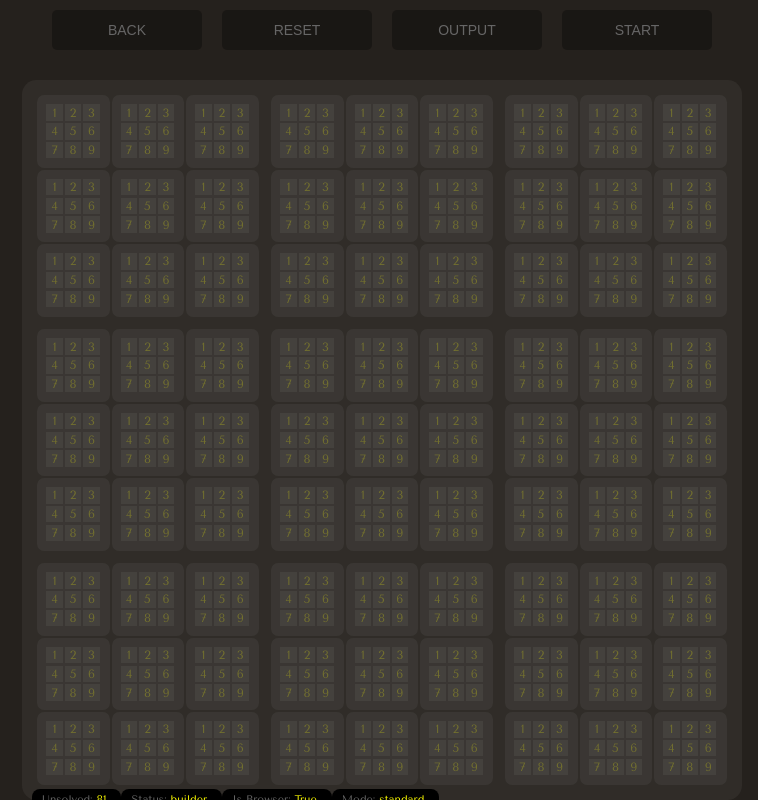
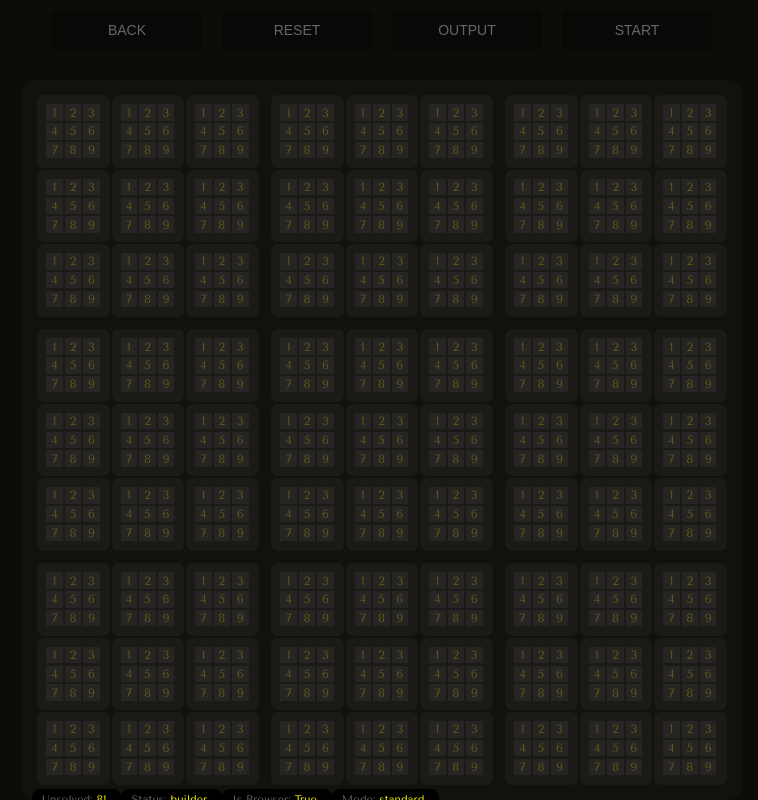
Before and after one commit to moggsterb/dokku, a Next.js app: page /builder in a window 1280 px wide. Shown: the whole page, without its empty margins (258-1016 px from the left). Built offline with nearby package versions, Linux system fonts and the light colour scheme; a web font is replaced by a local one.

Commit message:
Color styling

```diff
--- a/src/app/globals.scss
+++ b/src/app/globals.scss
@@ -7,47 +7,40 @@ body {
 }
 
 :root {
-  --main-fg: rgb(255, 255, 255);
-  --main-bg: rgb(37, 33, 29);
-  /* --background-rgb: 80, 0, 0; */
+  --main-fg: #6e6f6c;
+  --main-bg: #0d0c09;
 
   --grid-size: 360px;
   --cell-value-size: 40px;
 
-  --grid-bg: rgb(255, 255, 255, 0.05);
-  --cell-bg: rgb(255, 255, 255, 0.05);
-  --cell-fg: rgb(181, 108, 39);
-  --cell-preset-bg: rgb(255, 255, 255, 0.1);
-  --cell-preset-fg: rgb(144, 144, 144);
-  --cell-active-bg: rgb(228, 129, 30);
-  --cell-active-fg: rgb(255, 229, 202);
+  --grid-bg: #ffffff06; // grid background
 
-  --solve-all-bg: rgb(103, 200, 29);
-  --solve-block-bg: rgb(200, 75, 29);
-  --solve-column-bg: rgb(200, 126, 29);
-  --solve-row-bg: rgb(191, 200, 29);
-  --solve-single-bg: rgb(29, 183, 200);
+  --cell-bg: #ffffff09; // cell background
+  --cell-fg: #d2d2d2;
 
-  --solve-all-bga: rgba(103, 200, 29, 0.5);
-  --solve-block-bga: rgba(200, 75, 29, 0.5);
-  --solve-column-bga: rgba(200, 126, 29, 0.5);
-  --solve-row-bga: rgba(191, 200, 29, 0.5);
-  --solve-single-bga: rgba(29, 183, 200, 0.5);
+  --cell-preset-bg: #ffffff1a;
+  --cell-preset-fg: #424242;
 
-  --cell-solve-scan-bg: rgba(10, 125, 33, 0.595);
-  --cell-solve-scan-fg: rgb(101, 254, 96);
+  --cell-active-bg: #1d1c1c27;
+  --cell-active-fg: #ffe5ca;
 
-  --cell-solve-single-bg: rgba(104, 107, 188, 0.395);
-  --cell-solve-single-fg: rgb(51, 137, 203);
+  --cell-all: #67c81d;
+  --cell-block: #c84b1d;
+  --cell-column: #b4711a;
+  --cell-row: #bfc81d;
+  --cell-single: #1db7c8;
 
-  --cell-connected-block-bg: rgb(228, 129, 30, 0.3);
-  --cell-connected-block-fg: rgb(255, 229, 202, 0.4);
-  --cell-connected-bg: rgb(228, 129, 30, 0.2);
-  --cell-connected-fg: rgb(255, 229, 202, 0.3);
-  --cell-lit-bg: rgba(0, 96, 96, 0.2);
-  --cell-lit-fg: rgba(0, 96, 96, 1);
-  --cell-lit-preset-bg: rgb(0, 96, 96, 0.5);
-  --cell-lit-preset-fg: rgba(92, 232, 232);
+  --cell-all-off: #67c81d6d;
+  --cell-block-off: #c84b1d6d;
+  --cell-column-off: #c87e1d6d;
+  --cell-row-off: #bfc81d6d;
+  --cell-single-off: #1db7c86d;
+
+  --cell-barred-bg: #430808;
+  --cell-barred-fg: #c33a10;
+
+  --cell-barred-bg: #130303;
+  --cell-barred-fg: #2f2f2f;
 }
 
 /* Medium devices (tablets, 640px and up) */
@@ -144,147 +137,6 @@ body {
   padding: 20px;
 }
 
-// .grid {
-//   background-color: var(--grid-bg);
-//   width: var(--grid-size);
-//   height: var(--grid-size);
-//   display: flex;
-//   flex-direction: row;
-//   flex-wrap: wrap;
-//   padding: var(--grid-padding);
-//   border-radius: var(--grid-padding);
-// }
-
-.cell {
-  // width: var(--cell-size);
-  // height: var(--cell-size);
-  // padding: 1px;
-  // display: flex;
-
-  // &.row-3,
-  // &.row-6 {
-  //   margin-top: var(--grid-gutter);
-  // }
-
-  // &.col-3,
-  // &.col-6 {
-  //   margin-left: var(--grid-gutter);
-  // }
-
-  &__inner {
-    // display: flex;
-    // flex: 1;
-    // height: 100%;
-    // justify-content: center;
-    // align-items: center;
-    // background: var(--cell-bg);
-    // transition: background 0.25s ease-in;
-    // border-radius: var(--cell-radius);
-
-    &.lit {
-      background-color: var(--cell-lit-bg);
-      color: var(--cell-lit-fg);
-
-      &.preset {
-        background-color: var(--cell-lit-preset-bg);
-        color: var(--cell-lit-preset-fg);
-      }
-    }
-
-    // &.active {
-    //   background-color: var(--cell-active-bg);
-    // }
-
-    &.focus {
-      background-color: yellow;
-    }
-
-    &.preset {
-      background-color: var(--cell-preset-bg);
-      color: var(--cell-preset-fg);
-    }
-
-    // &.can-activate {
-    //   cursor: pointer;
-    // }
-  }
-
-  // &__value,
-  // &__solveable {
-  //   font-size: var(--cell-value-size);
-  //   -webkit-user-select: none;
-  //   -ms-user-select: none;
-  //   user-select: none;
-  // }
-
-  &__solveable {
-    // background-color: rgb(31, 86, 31);
-    // color: rgb(178, 224, 178);
-    // width: 80%;
-    // height: 80%;
-    // border-radius: 25%;
-    // display: flex;
-    // justify-content: center;
-    // align-items: center;
-  }
-}
-
-// .grid-controls {
-//   width: var(--grid-size);
-//   margin-top: 10px;
-//   height: 100px;
-// }
-
-// .value-selector {
-// height: 100%;
-// display: flex;
-// flex-direction: column;
-// align-items: stretch;
-// flex: 1;
-
-// &__row {
-// display: flex;
-// flex: 1;
-// flex-direction: row;
-// flex-wrap: wrap;
-// }
-
-// &__value {
-//   flex: 1;
-//   background: #333;
-//   margin: 2px;
-//   display: flex;
-//   justify-content: center;
-//   align-items: center;
-//   border-radius: 5px;
-
-//   &.available {
-//     background-color: var(--cell-active-bg);
-//     color: var(--cell-active-fg);
-//     &:hover {
-//       cursor: pointer;
-//     }
-//   }
-
-//   &.taken {
-//     background-color: var(--cell-lit-preset-bg);
-//     color: var(--cell-lit-preset-fg);
-//   }
-// }
-// }
-
-// .candidate {
-//   display: flex;
-//   justify-content: center;
-//   align-items: center;
-//   width: calc(((var(--cell-size) - 8px) / 3));
-//   height: calc(((var(--cell-size) - 8px) / 3));
-//   font-size: 12px;
-//   background: rgba(255, 255, 255, 0.1);
-//   color: rgba(yellow, 0.25);
-//   margin: 1px;
-// }
-
 .selector {
   background-color: var(--grid-bg);
   width: var(--grid-size);
@@ -315,41 +167,6 @@ body {
       margin-bottom: 0;
     }
   }
-
-  // .grid {
-  //   width: var(--selector-grid-size);
-  //   height: var(--selector-grid-size);
-  //   padding: var(--selector-grid-padding);
-  //   border-radius: var(--selector-grid-padding);
-  //   transition: background 0.25s ease-in;
-  //   &:hover {
-  //     background: rgba(80, 0, 0, 0.6);
-  //     cursor: pointer;
-  //   }
-  // }
-
-  .cell {
-    // width: var(--selector-cell-size);
-    // height: var(--selector-cell-size);
-
-    // &.row-3,
-    // &.row-6 {
-    //   margin-top: var(--selector-grid-gutter);
-    // }
-
-    // &.col-3,
-    // &.col-6 {
-    //   margin-left: var(--selector-grid-gutter);
-    // }
-
-    // &__inner {
-    //   border-radius: var(--selector-cell-radius);
-    // }
-
-    &__value {
-      font-size: calc(var(--cell-value-size) / 3);
-    }
-  }
 }
 
 .extra-container {
--- a/src/app/page.module.scss
+++ b/src/app/page.module.scss
@@ -1,5 +1,4 @@
 .header {
-  color: rgb(140, 140, 138);
   text-shadow: 0 5px 10px #111;
   font-size: 50px;
 }
--- a/src/components/Cell.tsx
+++ b/src/components/Cell.tsx
@@ -40,9 +40,9 @@ const Cell = ({
     displayMode,
     hasValue,
     isActive,
-    inActiveBlock,
-    inActiveColumn,
-    inActiveRow,
+    inConnectedBlock,
+    inConnectedColumn,
+    inConnectedRow,
     hasFocusedValue,
     inBarredBlock,
     inBarredColumn,
@@ -79,7 +79,6 @@ const Cell = ({
 
   const renderCell = () => {
     if (hasValue) return renderValue();
-
     if (isSolveable) return renderSolveable();
     if (showCandidates)
       return (
@@ -141,9 +140,9 @@ const Cell = ({
     return buildStyle([
       { style: styles.inner, condition: true },
       { style: styles.active, condition: isActive },
-      { style: styles.connectedBlock, condition: inActiveBlock },
-      { style: styles.connectedColumn, condition: inActiveColumn },
-      { style: styles.connectedRow, condition: inActiveRow },
+      { style: styles.connectedBlock, condition: inConnectedBlock },
+      { style: styles.connectedColumn, condition: inConnectedColumn },
+      { style: styles.connectedRow, condition: inConnectedRow },
       { style: styles.focusedValue, condition: hasFocusedValue },
       { style: styles.barredBlock, condition: inBarredBlock },
       { style: styles.barredColumn, condition: inBarredColumn },
@@ -175,9 +174,16 @@ const Cell = ({
       },
       {
         style: styles.singleAnim,
-        condition: value !== undefined && displayMode === 'cell_single',
+        condition:
+          value !== undefined &&
+          displayMode === 'cell_single' &&
+          (inConnectedBlock || inConnectedColumn || inConnectedRow),
       },
       { style: styles[`sequence-${value}`], condition: value !== undefined },
+      {
+        style: styles.singleSolve,
+        condition: displayMode === 'cell_single' && isActive,
+      },
     ]);
   };
 
--- a/src/components/Control.module.scss
+++ b/src/components/Control.module.scss
@@ -31,7 +31,6 @@
   }
   p {
     font-size: 14px;
-    color: #666;
   }
 }
 
--- a/src/components/Grid.tsx
+++ b/src/components/Grid.tsx
@@ -74,10 +74,7 @@ const Grid = ({ grid, showCandidates, gridDispatch }: Props) => {
       focusCellID !== undefined ? cells[focusCellID] : undefined;
 
     return cells.map((cell, index) => {
-      return (
-        <Cell
-          key={index}
-          displayCell={displayCell(
+      const dc = displayCell(
         cells,
         enneads,
         cell,
@@ -87,7 +84,11 @@ const Grid = ({ grid, showCandidates, gridDispatch }: Props) => {
         focusValue,
         solveableCells,
         focusSolveable
-          )}
+      );
+      return (
+        <Cell
+          key={index}
+          displayCell={dc}
           clickHandler={handleCellClick}
           // focusHandler={handleCellFocus}
           // blurHandler={handleCellBlur}
--- a/src/components/GridStatus.tsx
+++ b/src/components/GridStatus.tsx
@@ -1,8 +1,7 @@
 import { IGrid, SolveType } from '@/utils/types';
 import styles from './GridStatus.module.scss';
-import LabelCounter from './LabelCounter';
 import { Dispatch, useState } from 'react';
-import { filterSolveableCells, GridActions } from '@/utils/grid';
+import { GridActions } from '@/utils/grid';
 
 import { isBrowser } from 'react-device-detect';
 import SolveController from './SolveController';
--- a/src/utils/display.ts
+++ b/src/utils/display.ts
@@ -8,9 +8,9 @@ export interface IDisplayCellProps {
   cell: ICell,
   hasValue: boolean;
   isActive: boolean;
-  inActiveBlock: boolean;
-  inActiveColumn: boolean;
-  inActiveRow: boolean;
+  inConnectedBlock: boolean;
+  inConnectedColumn: boolean;
+  inConnectedRow: boolean;
   canActivate: boolean;
 
   hasFocusedValue: boolean;
@@ -40,9 +40,9 @@ export const displayCell = (
   const state: IDisplayCellProps = {
     hasValue: cell.value !== undefined,
     isActive: false,
-    inActiveBlock: false,
-    inActiveColumn: false,
-    inActiveRow: false,
+    inConnectedBlock: false,
+    inConnectedColumn: false,
+    inConnectedRow: false,
     hasFocusedValue: false,
     inBarredBlock: false,
     inBarredColumn: false,
@@ -64,9 +64,9 @@ export const displayCell = (
         return {
           ...state,
           isActive: cell.id === focusCellObj?.id,
-          inActiveBlock: cell.block === focusCellObj?.block,
-          inActiveColumn: cell.column === focusCellObj?.column,
-          inActiveRow: cell.row === focusCellObj?.row,
+          inConnectedBlock: cell.block === focusCellObj?.block,
+          inConnectedColumn: cell.column === focusCellObj?.column,
+          inConnectedRow: cell.row === focusCellObj?.row,
           hasFocusedValue: cell.value !== undefined && cell.value === focusValue,
         }
       // highlight all cells that are solveable (any method)
@@ -105,9 +105,9 @@ export const displayCell = (
         return {
           ...state,
           isActive: cell.id === focusCellObj?.id,
-          inActiveBlock: cell.block === focusCellObj?.block,
-          inActiveColumn: cell.column === focusCellObj?.column,
-          inActiveRow: cell.row === focusCellObj?.row,
+          inConnectedBlock: cell.block === focusCellObj?.block,
+          inConnectedColumn: cell.column === focusCellObj?.column,
+          inConnectedRow: cell.row === focusCellObj?.row,
           isSolveable: cell.id === focusCellObj?.id && isCellSolveable(solveableCells, cell.id, 'single', 'any')
         }
 
@@ -116,7 +116,8 @@ export const displayCell = (
       case 'cell_column':
       case 'cell_row':
 
-        if (focusSolveable && focusCellObj && focusSolveable.scanEnneadType && cell.id !== focusCellObj?.id) {
+        // && cell.id !== focusCellObj?.id
+        if (focusSolveable && focusCellObj && focusSolveable.scanEnneadType) {
           const { scanEnneadType, value } = focusSolveable;
           const scanEnneadID = focusCellObj[scanEnneadType]
 
@@ -128,16 +129,23 @@ export const displayCell = (
             scanEnneadType,
             scanEnneadID)
 
+          const inConnectedBlock = scanEnneadType === 'block' && cell.block === focusCellObj?.block; // && cell.value !== undefined;
+          const inConnectedColumn = scanEnneadType === 'column' && cell.column === focusCellObj?.column; //  && cell.value !== undefined;
+          const inConnectedRow = scanEnneadType === 'row' && cell.row === focusCellObj?.row; //  && cell.value !== undefined;
+          const hasFocusedValue = (inBarredBlock || inBarredColumn || inBarredRow) && cell.value === focusSolveable.value
+
+          console.log({ id: cell.id, inConnectedRow })
+
           return {
             ...state,
             inBarredBlock,
             inBarredColumn,
             inBarredRow,
             isActive: cell.id === focusCellObj?.id,
-            inActiveBlock: scanEnneadType === 'block' && cell.block === focusCellObj?.block && cell.value !== undefined,
-            inActiveColumn: scanEnneadType === 'column' && cell.column === focusCellObj?.column && cell.value !== undefined,
-            inActiveRow: scanEnneadType === 'row' && cell.row === focusCellObj?.row && cell.value !== undefined,
-            hasFocusedValue: (inBarredBlock || inBarredColumn || inBarredRow) && cell.value === focusSolveable.value,
+            inConnectedBlock,
+            inConnectedColumn,
+            inConnectedRow,
+            hasFocusedValue,
             isSolveable: cell.id === focusCellObj?.id && isCellSolveable(solveableCells, cell.id, 'any', focusValue)
           }
         }
```
Also changed, not shown: src/components/Cell.module.scss (+68 -43 lines), src/components/SolveController.module.scss (+5 -5 lines). Lines whose indentation alone changed are shown as unchanged.
